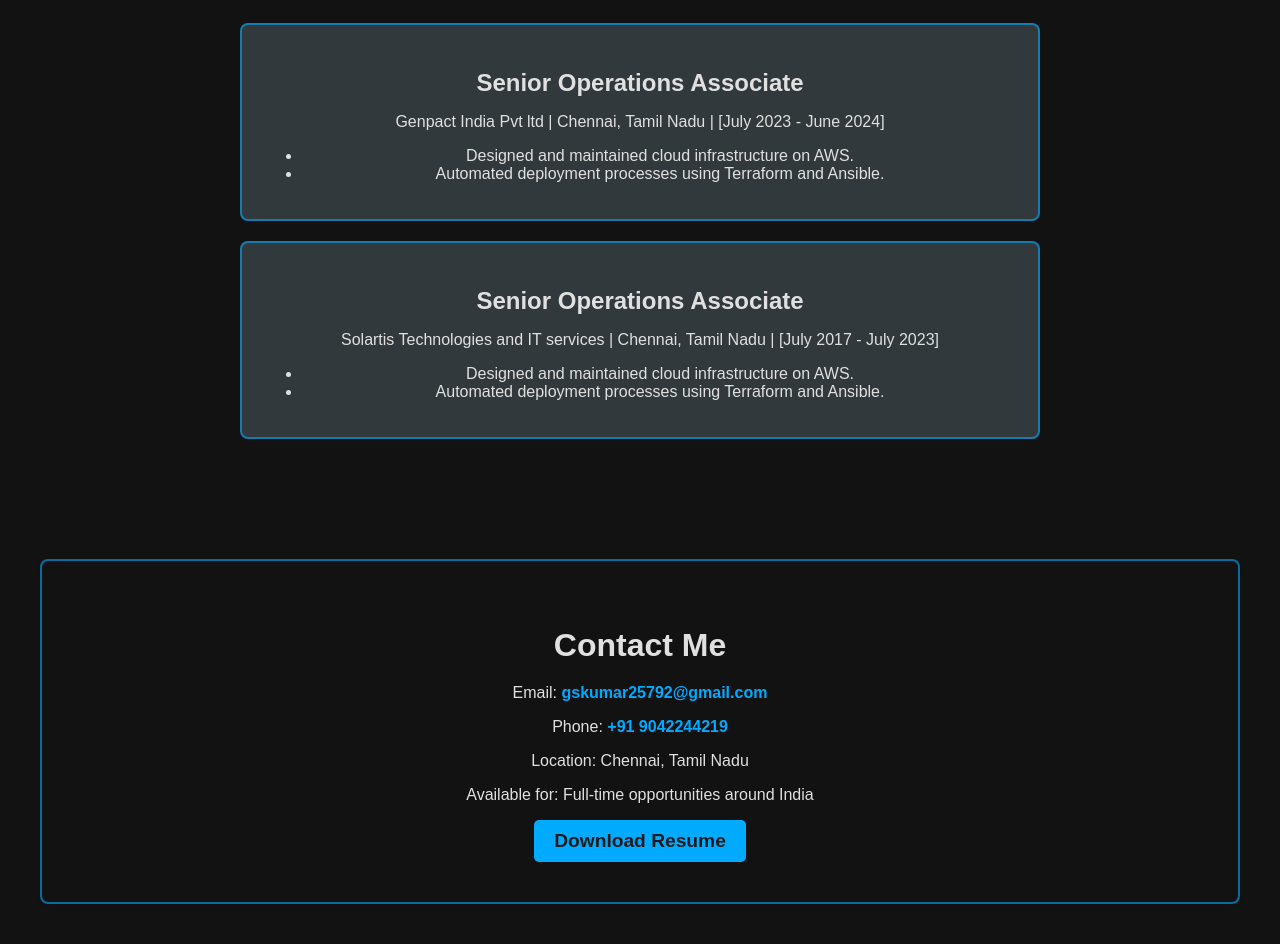
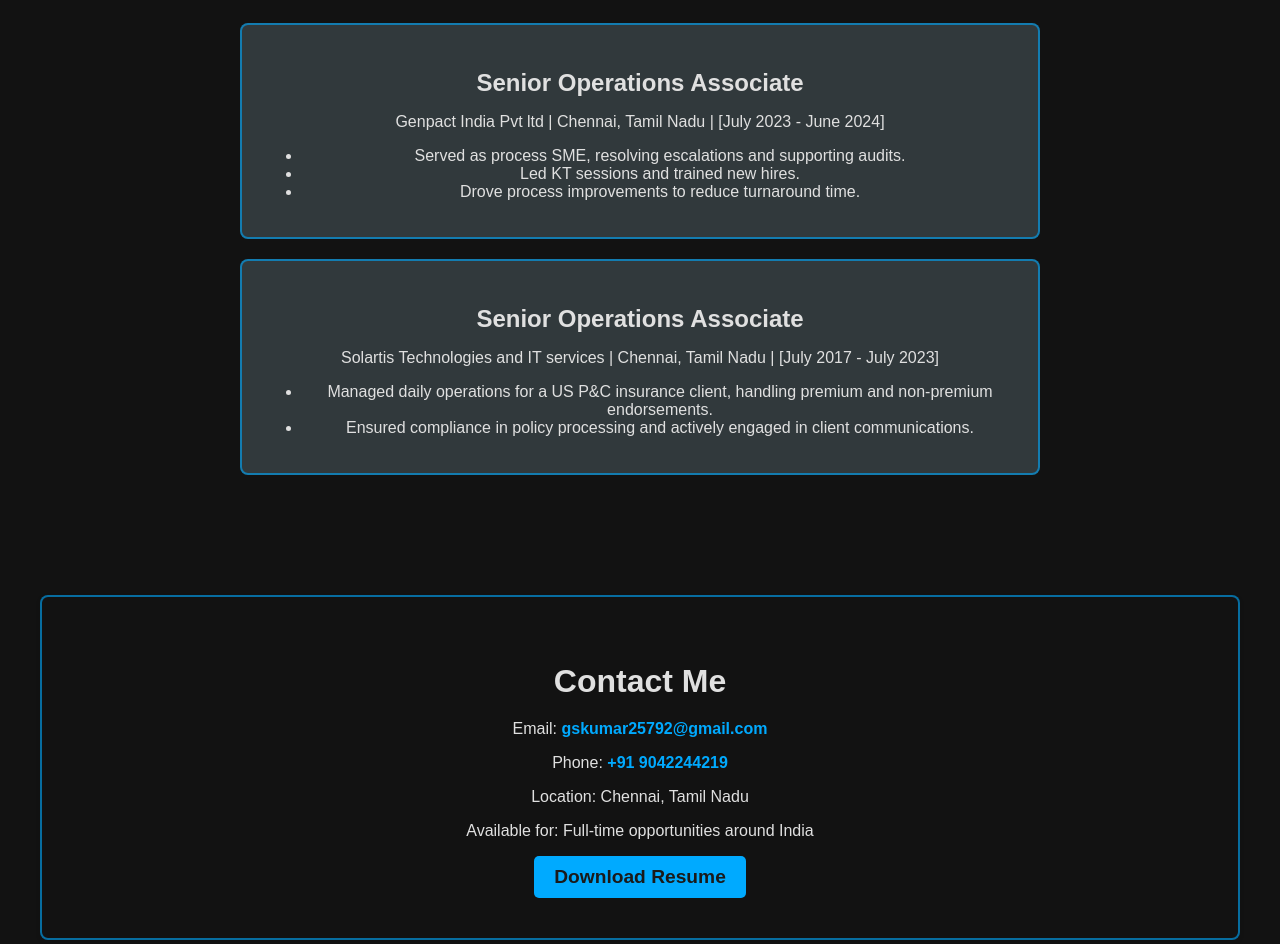
Before and after one commit to gskumar-lab/portfolio_site, a plain HTML site: page index.html in a window 1280 px wide. Shown: the part 4000-4944 px from the top of the page. Drawn offline with Linux system fonts and the light colour scheme.

Commit message:
exp updates

```diff
--- a/index.html
+++ b/index.html
@@ -197,16 +197,17 @@
             <h3>Senior Operations Associate</h3>
             <p>Genpact India Pvt ltd |  Chennai, Tamil Nadu | [July 2023 - June 2024] </p>
             <ul>
-              <li>Designed and maintained cloud infrastructure on AWS.</li>
-              <li>Automated deployment processes using Terraform and Ansible.</li>
+				<li>Served as process SME, resolving escalations and supporting audits.</li>
+				<li>Led KT sessions and trained new hires.</li>
+				<li>Drove process improvements to reduce turnaround time.</li>
             </ul>
           </div>
           <div class="experience-item">
             <h3>Senior Operations Associate</h3>
             <p>Solartis Technologies and IT services | Chennai, Tamil Nadu | [July 2017 - July 2023] </p>
             <ul>
-              <li>Designed and maintained cloud infrastructure on AWS.</li>
-              <li>Automated deployment processes using Terraform and Ansible.</li>
+				<li>Managed daily operations for a US P&C insurance client, handling premium and non-premium endorsements.</li>
+				<li>Ensured compliance in policy processing and actively engaged in client communications.</li>
             </ul>
           </div>
           <!--
```
